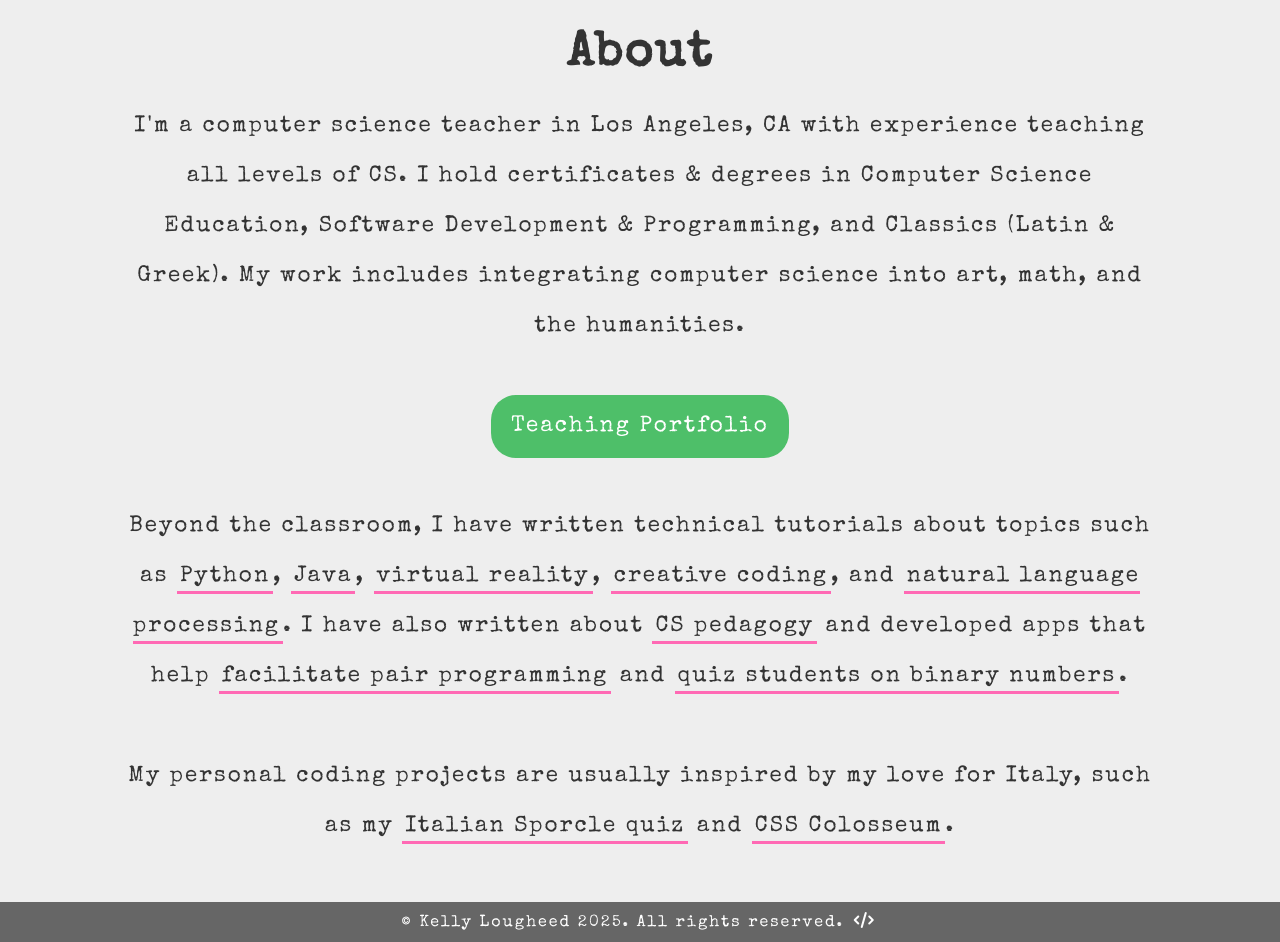
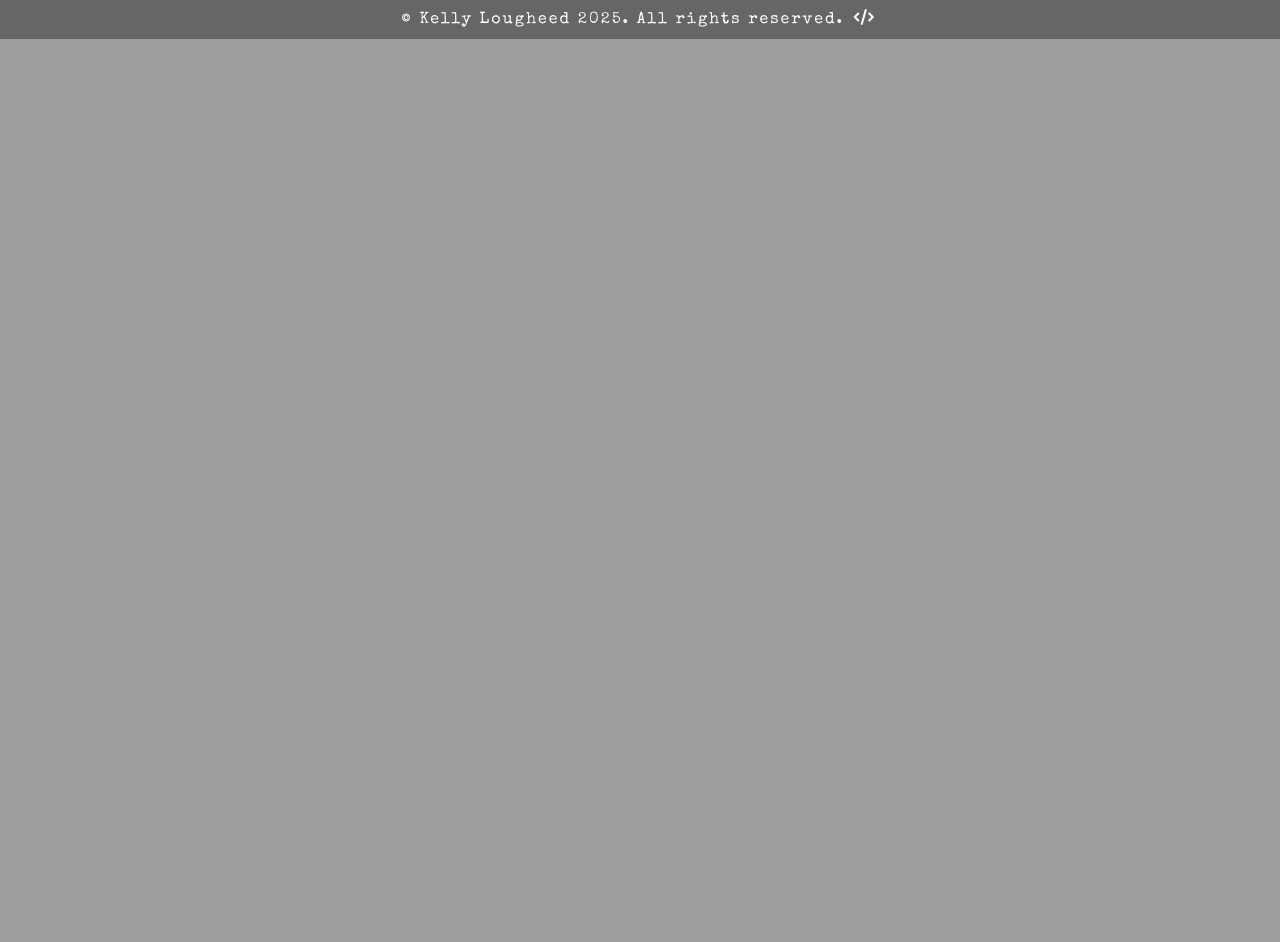
Before and after one commit to kellylougheed/kellylougheed.github.io, a PHP site: page / in a window 1280 px wide. Shown: the part 801-1743 px from the top of the page. After the commit the page ends 840 px from the top, so only its background shows below. Run offline with PHP 8.4, Linux system fonts and the light colour scheme; some libraries are stand-ins or nearby versions.

Commit message:
update php

```diff
--- a/index.php
+++ b/index.php
@@ -23,22 +23,14 @@
   <div class="header">
     <div class="intro">
       <h1>Kelly Lougheed</h1>
-      <h2>computer science ed. digital arts + humanities.</h2>
+
+      <p>Hi! I'm a computer science teacher in Los Angeles, CA. I have an M.S. in Computer Science and a B.A. in Latin & Greek. In my previous lives, I have been a web developer, physics teacher, and Latin teacher. In college, I published a series of YA vampire novels that are now out of print. My hobbies include running book clubs and running marathons.</p>
+
       <p id="icons"><a class="contact" href="https://medium.com/@kellylougheed" target="_blank"><i class="fa fa-medium" aria-hidden="true"></i></a> <a class="contact" href="https://github.com/kellylougheed" target="_blank"><i class="fa fa-github" aria-hidden="true"></i></a> <a class="contact" href="https://www.linkedin.com/in/kellylougheed/" target="_blank"><i class="fa fa-linkedin" aria-hidden="true"></i></a> <a class="contact" href="http://www.twitter.com/kellylougheed" target="_blank"><i class="fa fa-twitter" aria-hidden="true"></i></a> <a class="contact" href="mailto:hello@kellylougheed.com?Subject=Hello"><i class="fa fa-envelope-o" aria-hidden="true"></i></a></p>
     </div><!-- intro -->
-    <div class="down"><a onclick="$('#about').animatescroll();"><i class="fa fa-angle-down" aria-hidden="true"></i></a></div>
+    <!-- <div class="down"><a onclick="$('#about').animatescroll();"><i class="fa fa-angle-down" aria-hidden="true"></i></a></div> -->
   </div><!-- header -->
 <div id="about">
-  <h1>About</h1>
-
-  <p>I'm a computer science teacher in Los Angeles, CA with experience teaching all levels of CS. I hold certificates &amp; degrees in Computer Science Education, Software Development &amp; Programming, and Classics (Latin &amp; Greek). My work includes integrating computer science into art, math, and the humanities.</p>
-
-  <p><a href="http://kellylougheed.com/teaching/" target="_blank" id="teaching">Teaching Portfolio</a></p>
-
-  <p>Beyond the classroom, I have written technical tutorials about topics such as <a href="https://medium.com/@kellylougheed/hogwarts-sorting-hat-with-python-ae1ab98a3c6b" target="_blank">Python</a>, <a href="https://medium.com/@kellylougheed/fortune-teller-with-java-classes-75069ac39591" target="_blank">Java</a>, <a href="https://medium.com/@kellylougheed/make-a-webvr-ball-pit-with-a-frame-physics-bce2d40557d7" target="_blank">virtual reality</a>, <a href="https://medium.com/@kellylougheed/rainbow-paintbrush-in-p5-js-e452d5540b25" target="_blank">creative coding</a>, and <a href="https://medium.com/@kellylougheed/coding-english-lit-natural-language-processing-in-python-ba8ebae4dde3" target="_blank">natural language processing</a>. I have also written about <a href="https://blog.upperlinecode.com/promoting-collaboration-in-a-computer-science-classroom-f67eb75beb1b" target="_blank">CS pedagogy</a> and developed apps that help <a href="https://kellylougheed.github.io/driver/" target="_blank">facilitate pair programming</a> and <a href="https://kellylougheed.github.io/binary/" target="_blank">quiz students on binary numbers</a>.</p>
-
-  <p>My personal coding projects are usually inspired by my love for Italy, such as my <a href="http://italy-quiz.glitch.me/" target="_blank">Italian Sporcle quiz</a> and <a href="https://css-colosseum.glitch.me/" target="_blank">CSS Colosseum</a>.</p>
-
 </div><!-- about -->
 
 <div class="footer">
```
